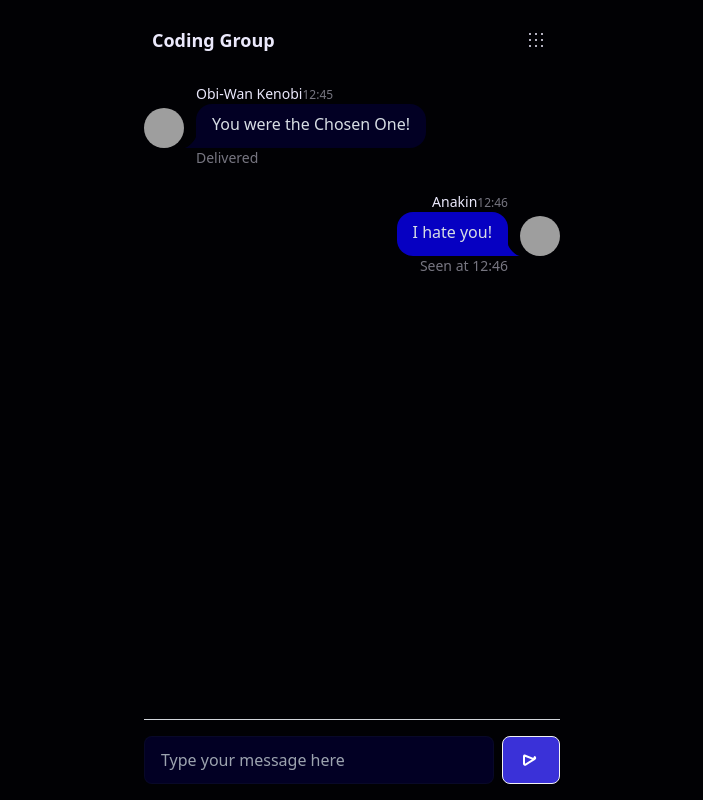
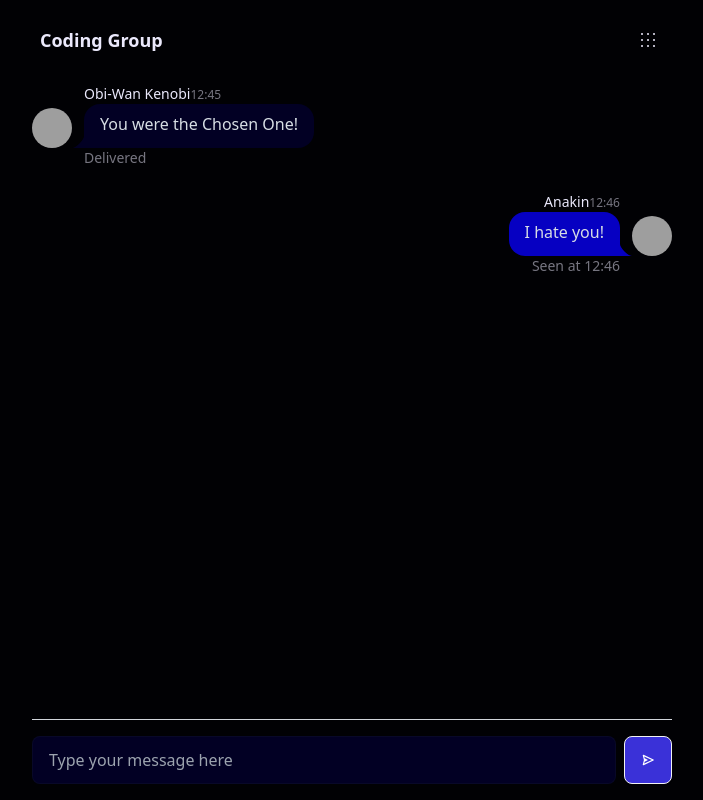
Before and after one commit to codewithfranciss/Anonymus, a Next.js app: page /chatrooms in a window 1280 px wide. Shown: the whole page, without its empty margins (288-991 px from the left). Built offline with nearby package versions, Linux system fonts and the light colour scheme; grey boxes are pictures that could not be loaded.

Commit message:
refactor: Some minor UI changes

```diff
--- a/src/app/chatrooms/page.tsx
+++ b/src/app/chatrooms/page.tsx
@@ -1,7 +1,10 @@
+import { BiPencil, BiSend, BiTrash } from "react-icons/bi";
+import { TbLink } from "react-icons/tb";
+
 export default function Chatroom() {
   return (
-    <div className="max-w-md mx-auto rounded-lg">
-      <div className="chat-container border-secondary h-screen p-4 flex flex-col justify-between">
+    <div className="max-w-2xl mx-auto">
+      <div className="chat-container h-screen p-4 flex flex-col justify-between">
         {/* Header */}
         <div className="flex justify-between items-center mb-4">
           <h2 className="p-2 font-black text-lg">Coding Group</h2>
@@ -27,16 +30,16 @@ export default function Chatroom() {
             </button>
             <ul
               tabIndex={0}
-              className="dropdown-content z-10 menu p-2 shadow bg-base-100 rounded-box w-52"
+              className="dropdown-content z-10 menu p-2 shadow-md bg-secondary rounded-box w-52"
             >
               <li>
-                <a>Option 1</a>
+                <a><TbLink/>Share</a>
               </li>
               <li>
-                <a>Option 2</a>
+                <a><BiPencil/>Rename</a>
               </li>
               <li>
-                <a>Option 3</a>
+                <a><BiTrash/>Delete</a>
               </li>
             </ul>
           </div>
@@ -78,31 +81,16 @@ export default function Chatroom() {
             <div className="chat-footer opacity-50">Seen at 12:46</div>
           </div>
         </div>
-        <form action="">
-          <div className="flex items-center border-t border-gray-300 pt-4">
+        <div className="flex items-center border-t border-gray-300 pt-4">
             <input
               type="text"
               placeholder="Type your message here"
               className="input input-bordered flex-grow bg-secondary focus:outline-none"
             />
             <button className="btn bg-primary ml-2 hover:bg-accent text-white">
-              <svg
-                xmlns="http://www.w3.org/2000/svg"
-                fill="none"
-                viewBox="0 0 24 24"
-                stroke="currentColor"
-                className="w-6 h-6"
-              >
-                <path
-                  strokeLinecap="round"
-                  strokeLinejoin="round"
-                  strokeWidth="2"
-                  d="M14.752 11.168l-9.193-3.672A1 1 0 005 8.268v7.464a1 1 0 001.559.829l9.193-5.772a1 1 0 000-1.658z"
-                />
-              </svg>
+          <BiSend/>
             </button>
           </div>
-        </form>
       </div>
     </div>
   );
```
